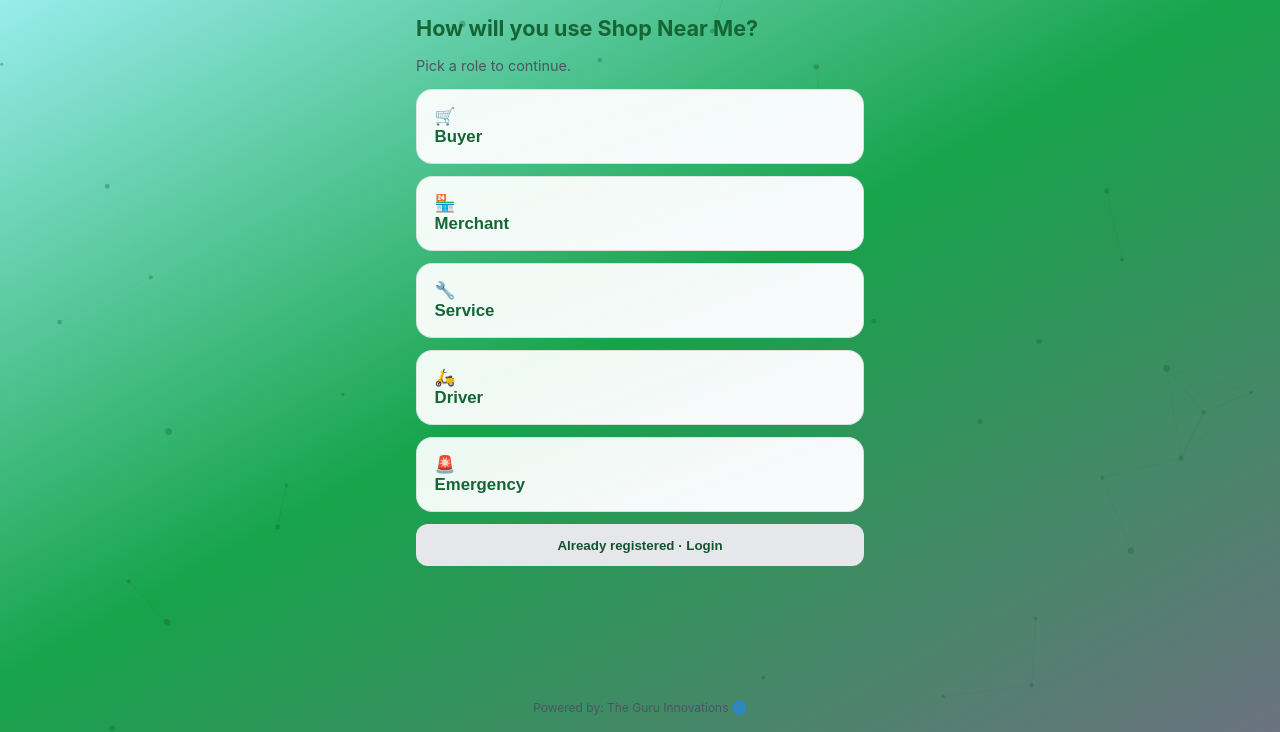
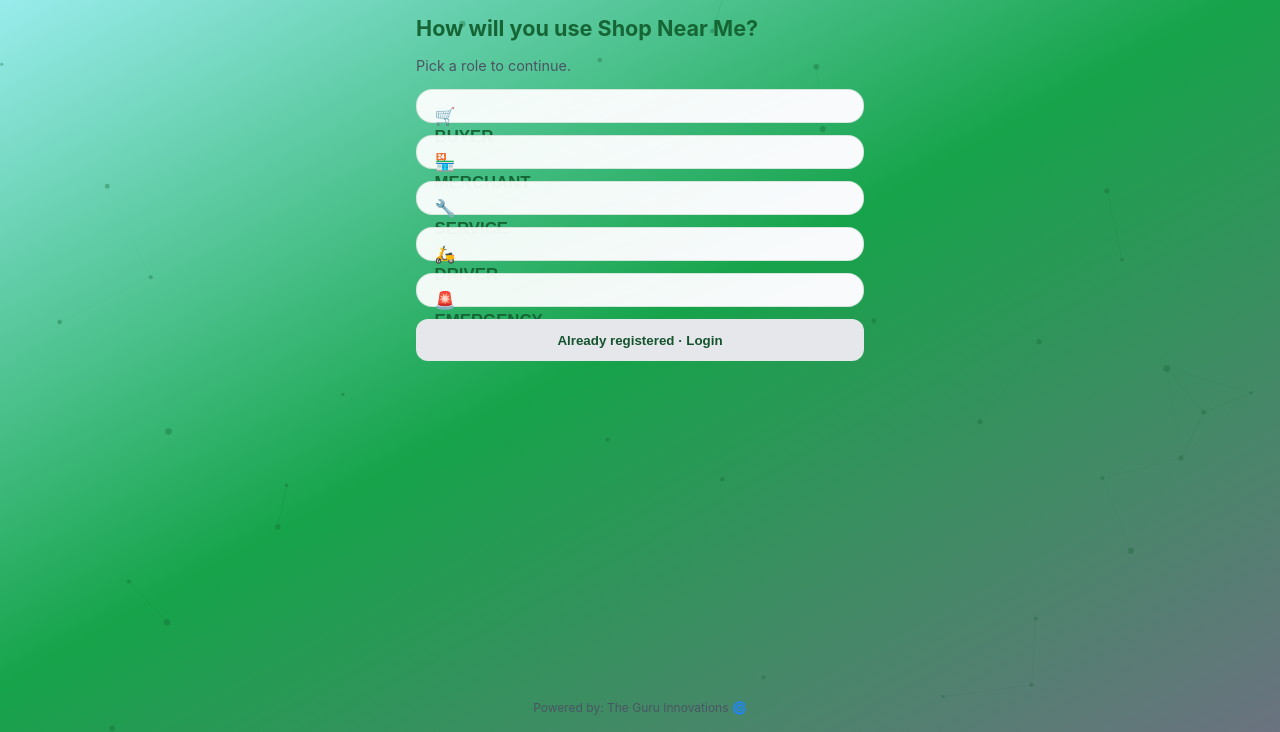
Before and after one commit to TheGuru-main/shop-near-me, a plain HTML site: page index.html in a window 1280 px wide. Shown: the part 68-800 px from the top of the page. Drawn offline with nearby package versions, Linux system fonts and the light colour scheme.

Commit message:
Update style.css
css updt

```diff
--- a/css/style.css
+++ b/css/style.css
@@ -76,6 +76,8 @@
   border-radius: var(--radius);
   padding: 1rem;
   box-shadow: 0 8px 24px rgba(0,0,0,0.08);
+  text-decoration: none;
+  font-family: Monospace
 }
 .ai-card { border-left: 4px solid var(--primary); margin-bottom: 0.75rem; }
 .feed-list { display: flex; flex-direction: column; gap: 0.75rem; }
@@ -93,10 +95,11 @@
   text-align: left;
   padding: 1rem 1.1rem;
   font-size: 1.05rem;
+  height : 1.15rem;
 }
 .role-card {
   background: var(--card); border: 1px solid var(--card-border);
-  border-radius: var(--radius); padding: 1rem; text-align: center;
+  border-radius: var(--radius); padding: 1rem; text-align: center; text-transform: uppercase;
   cursor: pointer; font-weight: 600; color: var(--primary);
 }
 .role-card:active { transform: scale(0.98); }
@@ -145,6 +148,7 @@
 .app-footer {
   text-align: center; font-size: 0.75rem; color: var(--muted);
   padding: 1rem; margin-top: auto;
+
 }
 .map-stub {
   min-height: 100px; border-radius: 12px; background: #ecfdf5;
```
